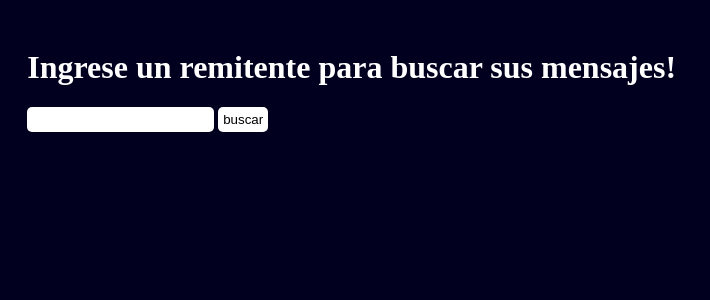
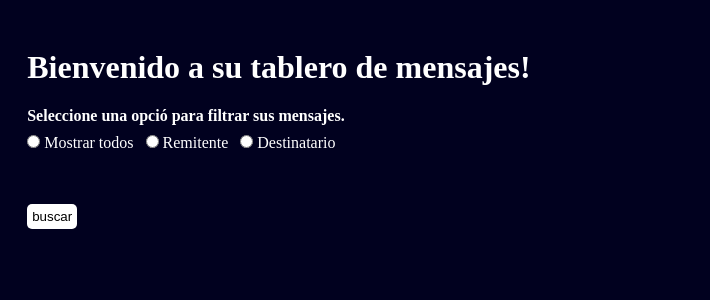
Before and after one commit to tkeyla/TableroMensajes, a Django app: page / in a window 1280 px wide. Shown: the top 300 px of the page, without its empty margins (0-710 px from the left). Run offline with Django 4.2, Linux system fonts and the light colour scheme.

Commit message:
Filtrar mensajes

```diff
--- a/mensajes/static/mensajes/style.css
+++ b/mensajes/static/mensajes/style.css
@@ -2,9 +2,11 @@ body {
     background-color: rgb(1, 1, 31);
     padding: 1.2rem;
 }
-h1 {
+
+h1, h2 {
     color: white;
 }
+
 div {
     background-color: aliceblue;
     padding: 0.5em;
@@ -14,11 +16,13 @@ div {
         margin: 5px 5px 5px 0px;
     }
 }
+
 span {
     font-size: x-small;
     font-weight: 600;
     color: rgb(39, 39, 39);
 }
+
 form input, button {
     border-style: none;
     padding: 5px;
@@ -26,7 +30,25 @@ form input, button {
     background-color: white;
     color: black;
 }
+
+form {
+    span, label{
+        color: white;
+        font-size: medium;
+    }
+    span, label, input {
+        margin: 10px 0;
+    }
+    label {
+        margin-right: 8px;
+    }
+}
+
 a {
     color: black;
     text-decoration: none;
 }
+
+#pedirnombre, #inputnombre {
+    display: none;
+}
--- a/mensajes/templates/home.html
+++ b/mensajes/templates/home.html
@@ -6,11 +6,41 @@
     <meta name="viewport" content="width=device-width, initial-scale=1.0">
     <title>Gestor Mensajes</title>
     <link rel="stylesheet" href="{% static 'mensajes/style.css' %}">
+    <script lang="JavaScript">
+        document.addEventListener("DOMContentLoaded", function (){
+            remitente = document.getElementById("remitente");
+            destinatario = document.getElementById("destinatario");
+            todos = document.getElementById("todos");
+
+            remitente.addEventListener("click", buscarNombre);
+            destinatario.addEventListener("click", buscarNombre);
+            todos.addEventListener("click", buscarNombre);
+        })
+
+        function buscarNombre (){
+            mostrar = remitente.checked || destinatario.checked;
+            document.getElementById("pedirnombre").style.display = mostrar ? "inline" : "none";
+            input = document.getElementById("inputnombre").style.display = mostrar ? "inline" : "none";
+            if (mostrar == true){
+                document.getElementById("inputnombre").setAttribute('required', 'required');
+            }else {
+                document.getElementById("inputnombre").removeAttribute('required');
+            }
+        }
+    </script>
 </head>
 <body>
+    <h1>Bienvenido a su tablero de mensajes&excl;</h1>
     <form action="vermensajes">
-        <h1>Ingrese un remitente para buscar sus mensajes!</h1>
-        <input type="text" name="remitente">
+        <span>Seleccione una opci&oacute; para filtrar sus mensajes.</span><br>
+        <input type="radio" name="filtro" value="todos" id="todos">
+        <label for="todos">Mostrar todos</label>
+        <input type="radio" name="filtro" value="remitente" id="remitente" onclick= "<script lang='JavaScript'>buscarNombre()</script>">
+        <label for="remitente">Remitente</label>
+        <input type="radio" name="filtro" value="destinatario" id="destinatario">
+        <label for="destinatario">Destinatario</label><br>
+        <span id="pedirnombre">Ingrese el nombre del remitente/destinatario.</span><br>
+        <input type="text" name="nombre" id="inputnombre"><br>
         <input type="submit" value="buscar">
     </form>
 </body>
--- a/mensajes/templates/mensajes.html
+++ b/mensajes/templates/mensajes.html
@@ -9,12 +9,16 @@
 </head>
 <body>
     <h1>Mensajes</h1>
+    {%if mensajes%}
         {%for mensaje in mensajes%}
             <div>
                 <p>{{mensaje.texto}}</p>
                 <span>De: {{mensaje.remitente}} A: {{mensaje.destinatario}} - {{mensaje.fecha_y_hora}}</span>
             </div>
         {%endfor%}
+    {%else%}
+        <h2 color="white">No hay mensajes que coincidan con este filtro&excl;</h2><br>
+    {%endif%}
     <button><a href="/">Volver</a></button>
 </body>
 </html>
--- a/mensajes/views.py
+++ b/mensajes/views.py
@@ -7,6 +7,12 @@ def buscar_remitente (request):
     return render (request, 'home.html')
 
 def ver_mensajes(request):
-    remitente = request.GET.get('remitente')
-    mensajes = Mensaje.objects.filter(remitente = remitente)
+    filtro = request.GET.get('filtro')
+
+    if filtro == 'todos':
+        mensajes = Mensaje.objects.all()
+    else:
+        nombre = request.GET.get('nombre')
+        filtro = {filtro: nombre}
+        mensajes = Mensaje.objects.filter(**filtro)
     return render(request, 'mensajes.html',{'mensajes': mensajes})
```
Lines whose indentation alone changed are shown as unchanged.
